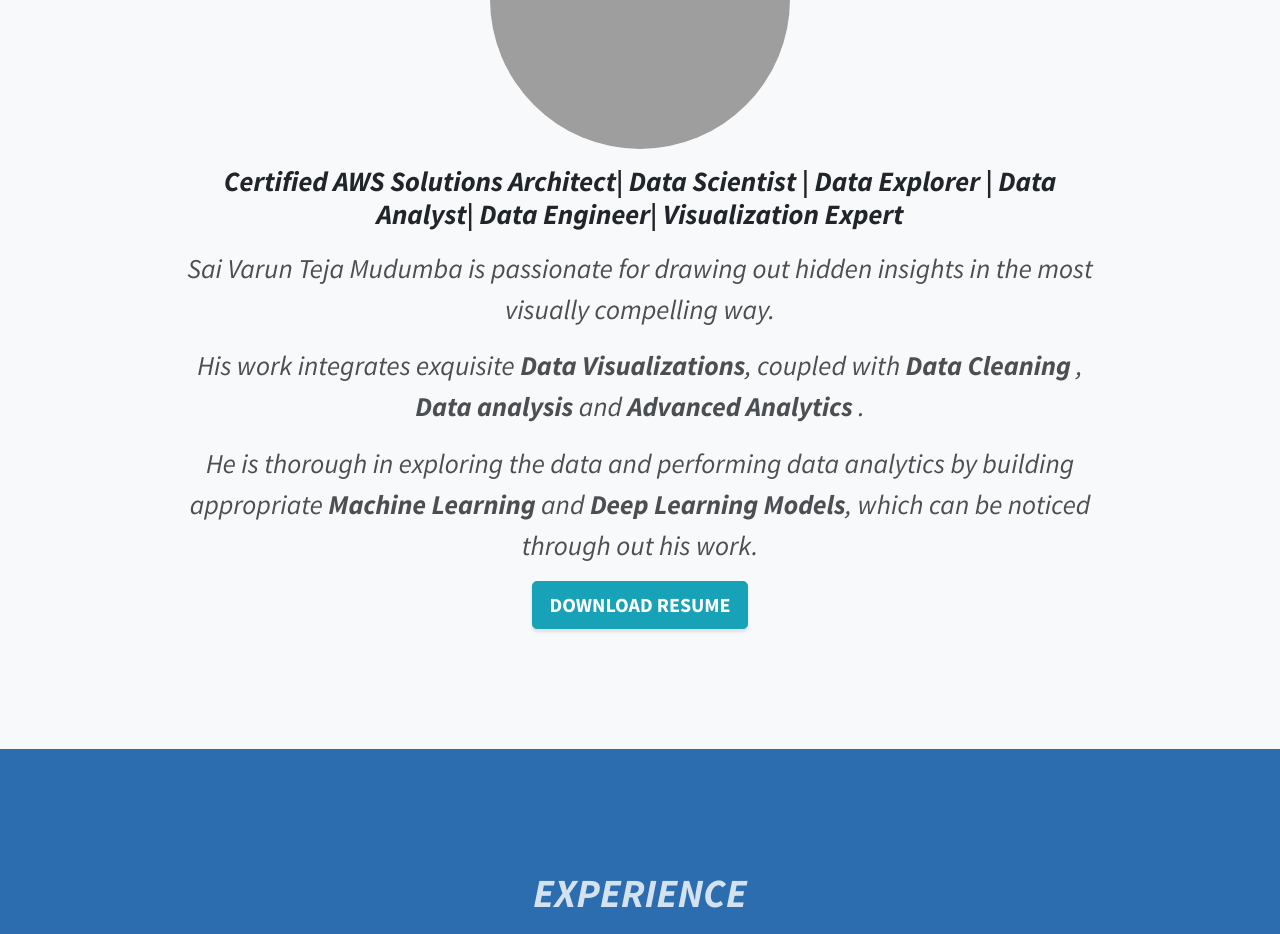
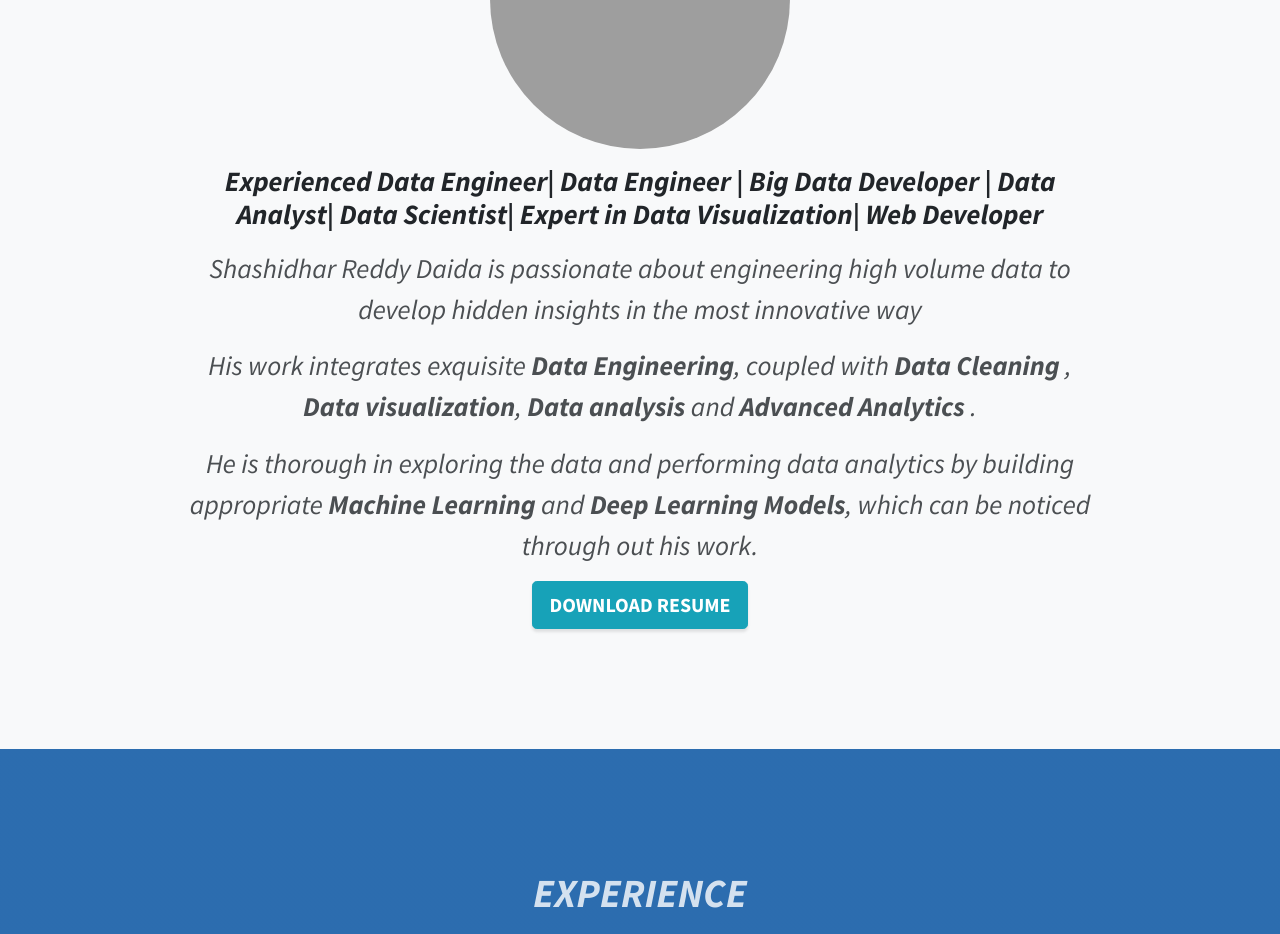
Before and after one commit to shashidhardaida/shashidhardaida.github.io, a website: page Digital-Portfolio/index.html in a window 1280 px wide. Shown: the part 1121-2055 px from the top of the page. Drawn offline with Linux system fonts and the light colour scheme; grey boxes are pictures that could not be loaded.

Commit message:
Update index.html

```diff
--- a/Digital-Portfolio/index.html
+++ b/Digital-Portfolio/index.html
@@ -87,13 +87,13 @@
           <p></p>
           <img class="profilepic" src="img/dp1.jpg" alt="profilepic" height="300px", width="300px">
           <p></p>
-          <h3> <em> Certified <b>AWS Solutions Architect</b>| Data Scientist | Data Explorer | Data Analyst| Data Engineer| Visualization Expert</em> </h3>
+          <h3> <em> Experienced Data Engineer</b>| Data Engineer | Big Data Developer | Data Analyst| Data Scientist| Expert in Data Visualization| Web Developer</em> </h3>
           <p> </p>
           <p></p>
           <p></p>
-          <p class="paragh"><em>Sai Varun Teja Mudumba is passionate for drawing out hidden insights in the most visually compelling way.</em></p>
+          <p class="paragh"><em>Shashidhar Reddy Daida is passionate about engineering high volume data to develop hidden insights in the most innovative way</em></p>
 
-          <p class="paragh"><em>His work integrates exquisite <b>Data Visualizations</b>, coupled with <b>Data Cleaning </b>, <b>Data analysis</b> and <b>Advanced Analytics</b> .</em></p>
+          <p class="paragh"><em>His work integrates exquisite <b>Data Engineering</b>, coupled with <b>Data Cleaning </b>, <b>Data visualization</b>, <b>Data analysis</b> and <b>Advanced Analytics</b> .</em></p>
           <p class="paragh"><em>He is thorough in exploring the data and performing data analytics by building appropriate <b>Machine Learning</b> and <b>Deep Learning Models</b>, which can be noticed through out his work.</em></p>
           <a class="btn btn-info btn-lg js-scroll-trigger" href="Sai Varun Teja Mudumba Resume-1p.pdf" target="_blank">DOWNLOAD RESUME</a>
         </div>
```
